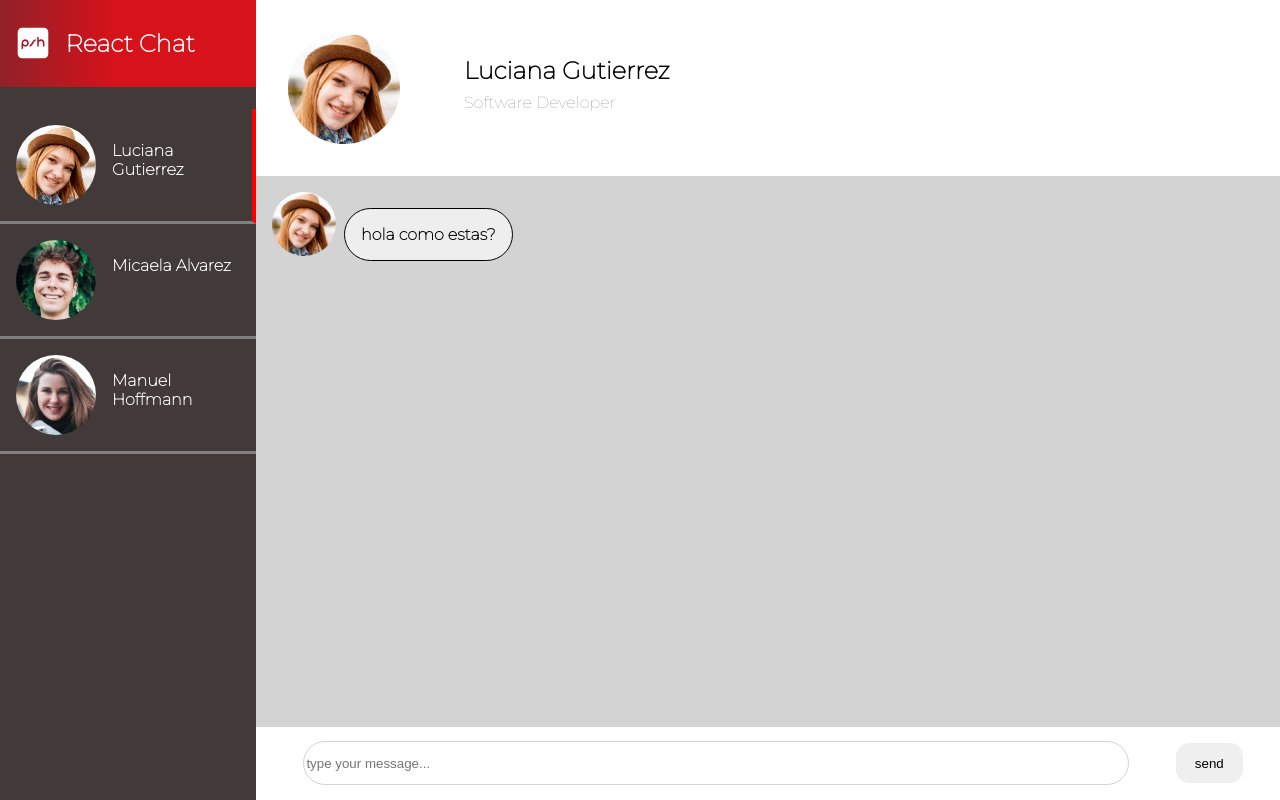
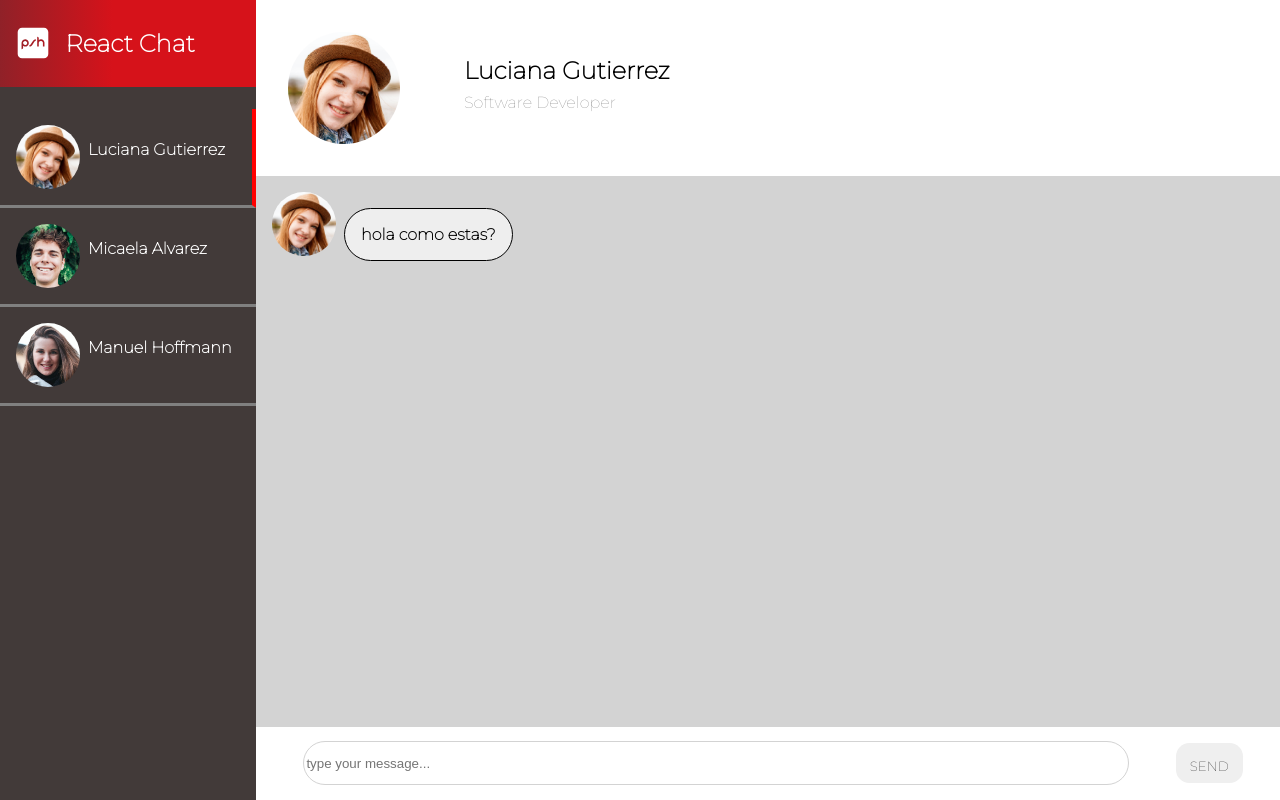
Before and after one commit to joaquinbian/challenge-psh, a React (Create React App) app: page / in a window 1280 px wide. Built offline with nearby package versions, Linux system fonts and the light colour scheme.

Commit message:
side bar contacts styles

```diff
--- a/src/components/chat/Chat.jsx
+++ b/src/components/chat/Chat.jsx
@@ -10,15 +10,27 @@ const Chat = () => {
   const { selectedUser } = useContext(AppContext);
   const { name, img, msj, msjReceived, lastMsj } = selectedUser;
 
+  const getTime = () => {
+    const today = new Date();
+    const hours =
+      today.getHours() < 10 ? `0${today.getHours()}` : today.getHours();
+    const minutes =
+      today.getMinutes() < 10 ? `0${today.getMinutes()}` : today.getMinutes();
+
+    const time = today.getHours() <= 12 && today.getHours() > 0 ? "AM" : "PM";
+
+    return `${hours}:${minutes} ${time}`;
+  };
+
   const onSubmit = (e) => {
     e.preventDefault();
     if (!message) {
       return alert("please write something before submit");
     }
 
-    msjReceived.push({ msj: message, user });
+    msjReceived.push({ msj: message, user, hour: getTime() });
     lastMsj.pop();
-    lastMsj.push(message);
+    lastMsj.push({ msj: message, hour: getTime() });
     setMessage("");
   };
   const handleChange = (e) => {
@@ -41,7 +53,9 @@ const Chat = () => {
             className="input"
             value={message}
           />
-          <button className="btn">send</button>
+          <button className="btn">
+            <p>SEND</p>
+          </button>
         </form>
       </div>
     </div>
--- a/src/components/contacts/Contacts.jsx
+++ b/src/components/contacts/Contacts.jsx
@@ -11,11 +11,17 @@ const Contacts = ({ name, img, msj }) => {
     setSidebar(!sidebar);
   };
   const lastMsj = msj.length
-    ? msj[0].length < 15
-      ? msj[0]
-      : `${msj[0].substr(0, 15)}...`
+    ? msj[0].msj.length < 15
+      ? msj[0].msj
+      : `${msj[0].msj.substr(0, 15)}...`
     : "";
 
+  const msjHour = msj.length ? msj[0].hour : "";
+  // console.log(msj, "soy el last msj");
+  // console.log(msj.hour, "soy la hora");
+  console.log(msj);
+  console.log(msj.hour);
+  console.log(selectedUser);
   return (
     <div
       className={
@@ -25,7 +31,10 @@ const Contacts = ({ name, img, msj }) => {
     >
       <img src={img} />
       <div>
-        <p className="contactName">{name}</p>
+        <div className="msjInfo">
+          <p className="contactName">{name}</p>
+          <p className="hour">{msjHour}</p>
+        </div>
         <p className="lastMsj">{lastMsj}</p>
       </div>
     </div>
--- a/src/components/contacts/contacts.scss
+++ b/src/components/contacts/contacts.scss
@@ -1,35 +1,47 @@
 @mixin chatContainer {
   display: flex;
   flex-direction: row;
-  padding: 1em;
+  padding: 1em 0em 1em 1em;
+  align-items: center;
   border-bottom: 3px gray solid;
   img {
-    width: 5em;
-    height: 5em;
+    width: 4em;
+    height: 4em;
     border-radius: 50%;
+    margin-right: 0.5em;
   }
   p {
     color: white;
-    margin-left: 1em;
   }
 
   &:hover {
-    background-color: red;
+    background-color: rgb(44, 38, 38);
   }
 }
 
 .chatContainer {
   @include chatContainer();
 }
-.contactName {
-  font-weight: bold;
-}
-.lastMsj {
-  color: gray;
-  // max-height: 3em;
-  // overflow: hidden;
-}
 .chatContainerSelected {
   @include chatContainer();
   border-right: 4px red solid;
 }
+.contactName {
+  font-weight: bold;
+  margin: 0;
+  margin-right: 1em;
+}
+.lastMsj {
+  color: gray;
+  margin: 0;
+}
+.msjInfo {
+  display: flex;
+  margin-top: -0.9em;
+  // margin: 0;
+}
+.hour {
+  font-size: 0.8em;
+  margin: 0;
+  align-self: center;
+}
```
Also changed, not shown: src/components/chats/Chats.jsx (+0 -11 lines).
